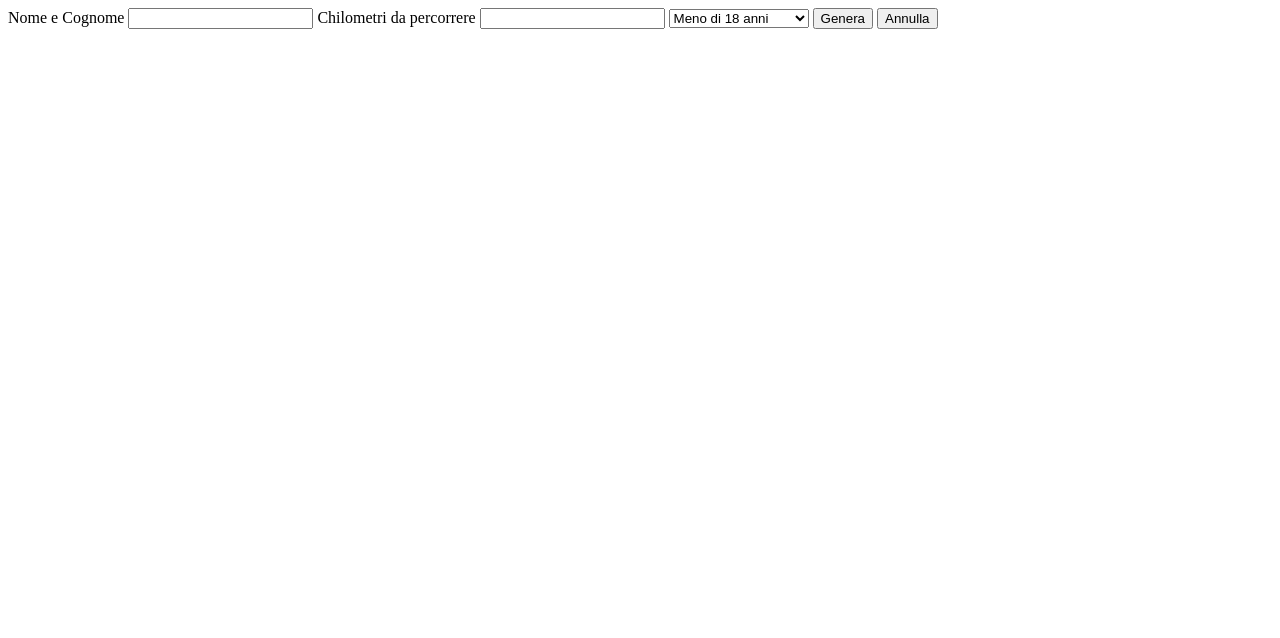
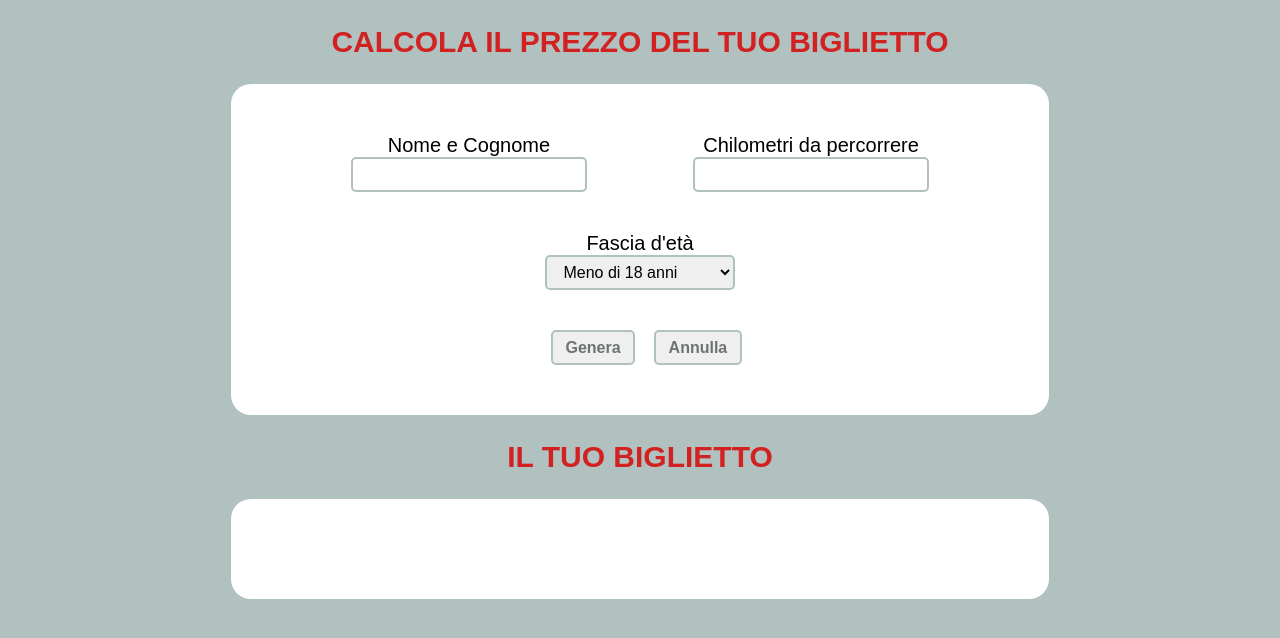
Before and after one commit to BeneArp/js-biglietto-treno-form, a plain HTML site: page index.html in a window 1280 px wide. Drawn offline with Linux system fonts and the light colour scheme.

Commit message:
layout form

```diff
--- a/css/style.css
+++ b/css/style.css
@@ -0,0 +1,39 @@
+body{
+    background: #B1C1C0;
+    font-size: 20px;
+    font-family: sans-serif;
+}
+
+div{
+    text-align: center;
+    border-radius: 20px;
+}
+
+h2{
+    color: rgb(209, 33, 33);
+}
+
+#form,#ticket{
+    width: 60%;
+    margin: 0 auto;
+    background-color: white;
+    padding: 2.5em 1.5em;
+}
+
+span{
+    display: inline-block;
+    margin: 0 2.5em 2em;
+}
+
+input, select, button{
+    border: 2px solid #B1C1C0;;
+    border-radius: 5px;
+    padding: 0.4em 0.8em;
+    font-size: 16px;
+}
+
+button{
+    margin-left: 0.8em;
+    font-weight: bold;
+    color: #6d7373;;
+}
--- a/index.html
+++ b/index.html
@@ -11,28 +11,49 @@
 <body>
 
     <div>
+
+        <h2>CALCOLA IL PREZZO DEL TUO BIGLIETTO</h2>
+
+        <div id="form">
             <!-- campo con nome e cognome -->
-        <span>Nome e Cognome</span>
+            <span>
+                <div>Nome e Cognome</div>
                 <input type="text" class="info">
+            </span>
 
             <!-- campo chilometri -->
-        <span>Chilometri da percorrere</span>
+            <span>
+                <div>Chilometri da percorrere</div>
                 <input type="text" class="info" id="chilometri">
+            </span>
 
             <!-- scelta fascia d'età -->
+            <span>
+                <div>Fascia d'età</div>
                 <select name="Anni" id="anni" class="info">
                     <option value="minorenne">Meno di 18 anni</option>
                     <option value="18-65">Tra i 18 e i 65 annni</option>
                     <option value="65 >=">Da i 65 anni in su</option>
                 </select>
+            </span>
 
+            <div>
                 <!-- bottoni -->
                 <button class="calcolo">Genera</button>
                 <button class="close">Annulla</button>
             </div>
 
+        </div>
+
+    </div>
+
     <div>
+
+        <h2>IL TUO BIGLIETTO</h2>
+
+        <div id="ticket">
             <div id="prezzo"></div>
+        </div>
     </div>
 
     <!-- JS -->
```
Lines whose indentation alone changed are shown as unchanged.
